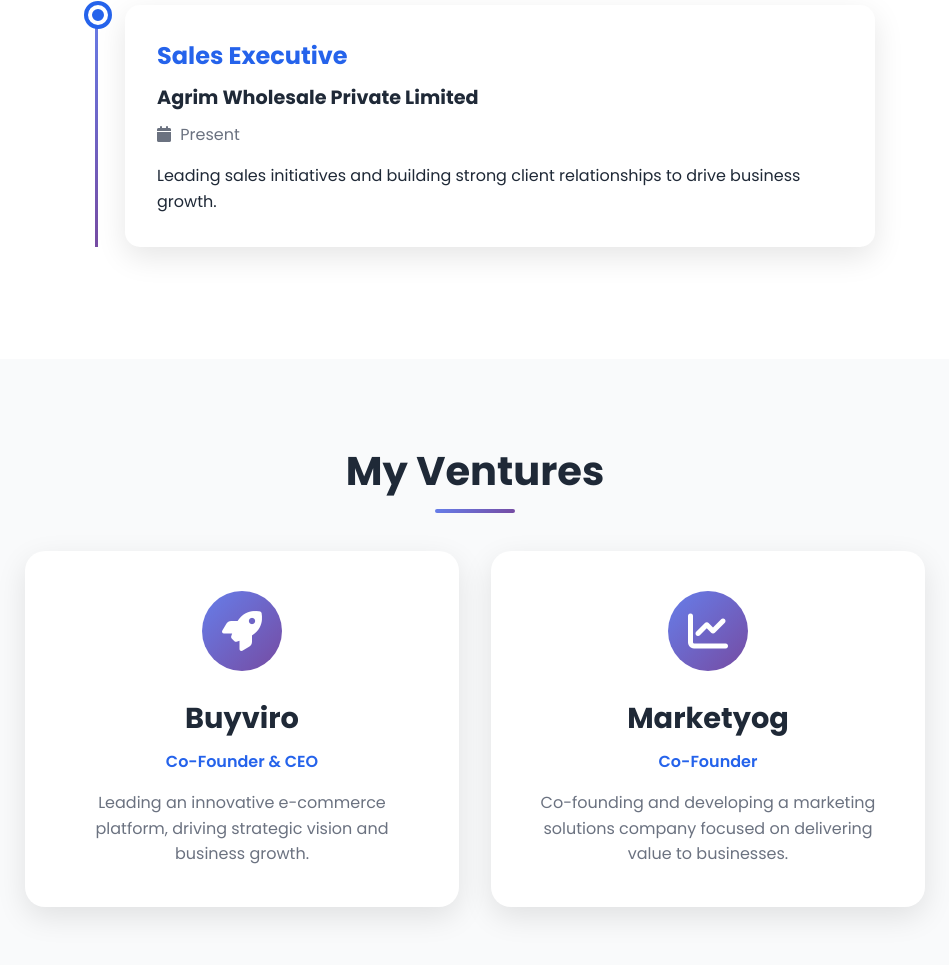
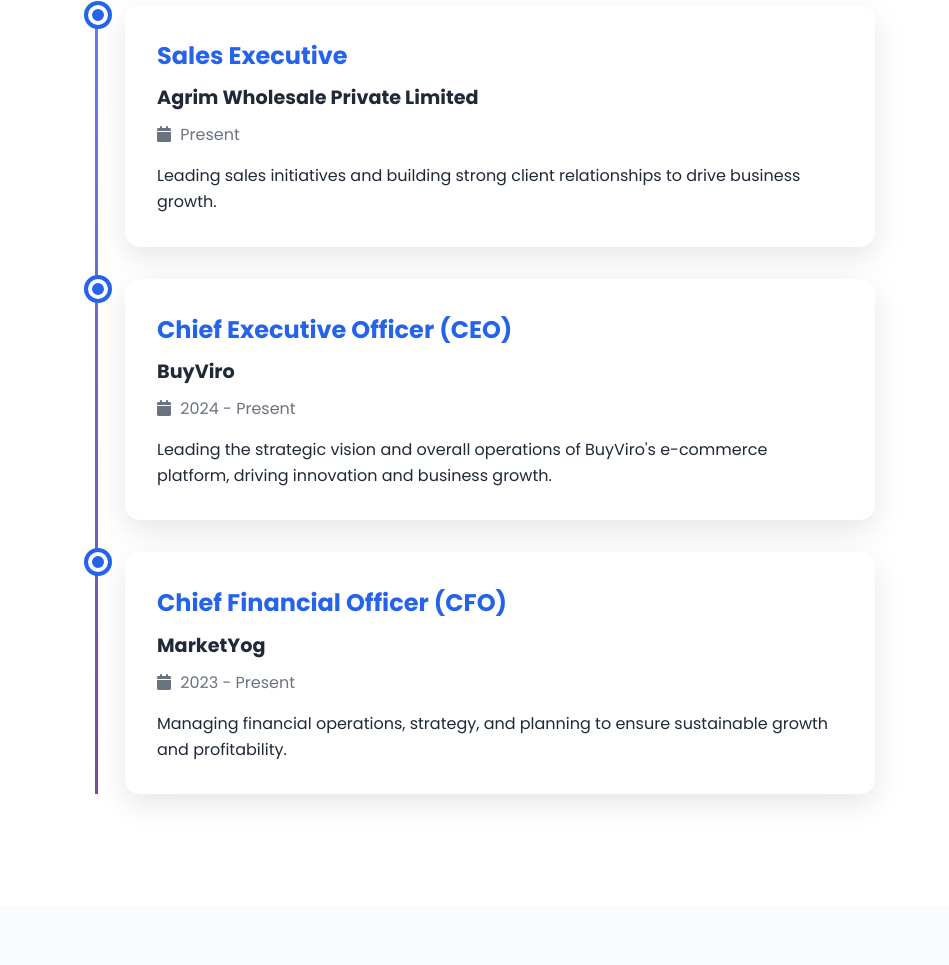
Before and after one commit to sohanravi/ravindrabishnoi, a plain HTML site: page index.html in a window 1280 px wide. Shown: the part 1703-2668 px from the top of the page, without its empty margins (165-1114 px from the left). Drawn offline with Linux system fonts and the light colour scheme.

Commit message:
feat: Add new timeline entries for CEO and CFO positions with descriptions

```diff
--- a/index.html
+++ b/index.html
@@ -82,6 +82,24 @@
                         <p>Leading sales initiatives and building strong client relationships to drive business growth.</p>
                     </div>
                 </div>
+                <div class="timeline-item">
+                    <div class="timeline-dot"></div>
+                    <div class="timeline-content">
+                        <h3>Chief Executive Officer (CEO)</h3>
+                        <h4>BuyViro</h4>
+                        <p class="timeline-date"><i class="fas fa-calendar"></i> 2024 - Present</p>
+                        <p>Leading the strategic vision and overall operations of BuyViro's e-commerce platform, driving innovation and business growth.</p>
+                    </div>
+                </div>
+                <div class="timeline-item">
+                    <div class="timeline-dot"></div>
+                    <div class="timeline-content">
+                        <h3>Chief Financial Officer (CFO)</h3>
+                        <h4>MarketYog</h4>
+                        <p class="timeline-date"><i class="fas fa-calendar"></i> 2023 - Present</p>
+                        <p>Managing financial operations, strategy, and planning to ensure sustainable growth and profitability.</p>
+                    </div>
+                </div>
             </div>
         </div>
     </section>
```
